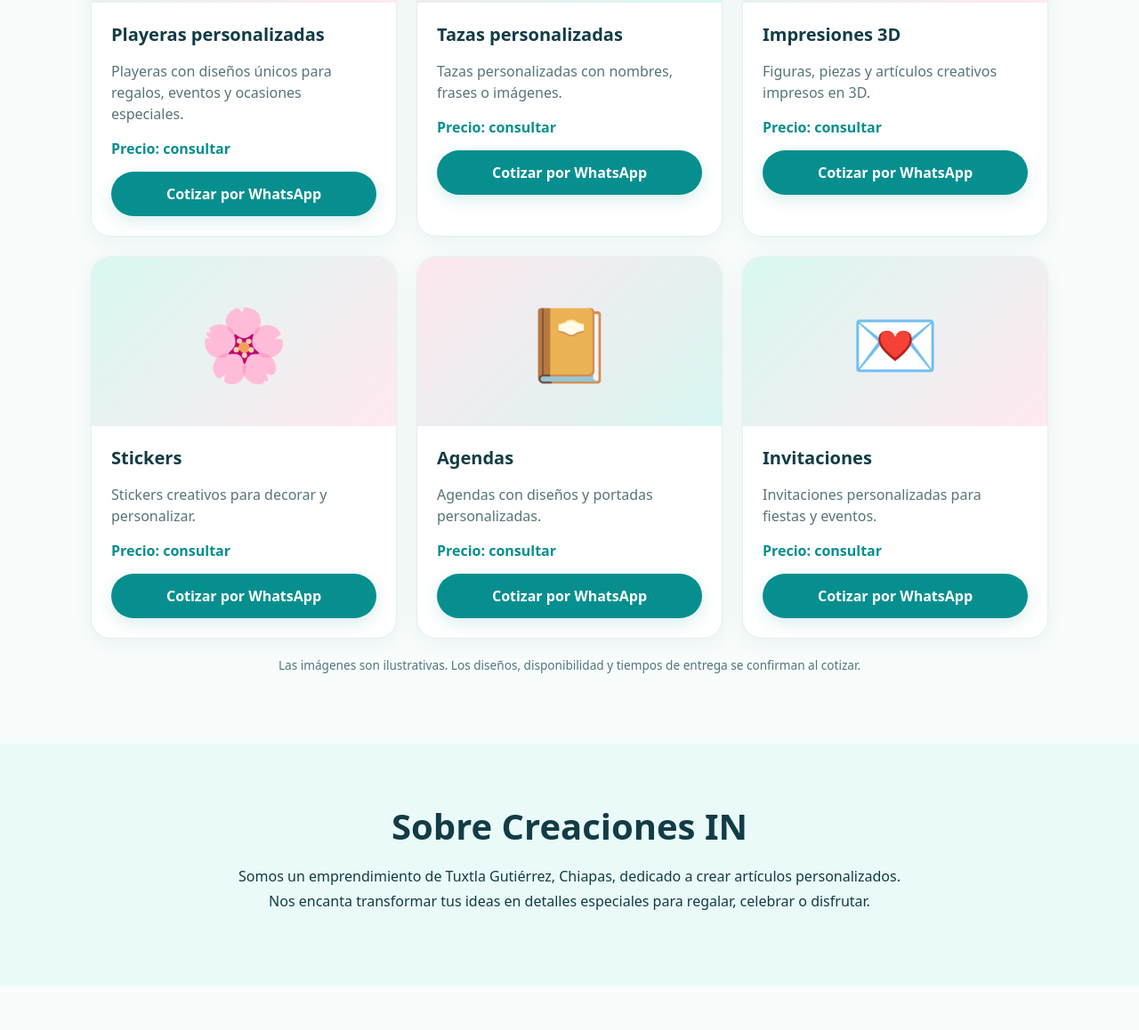
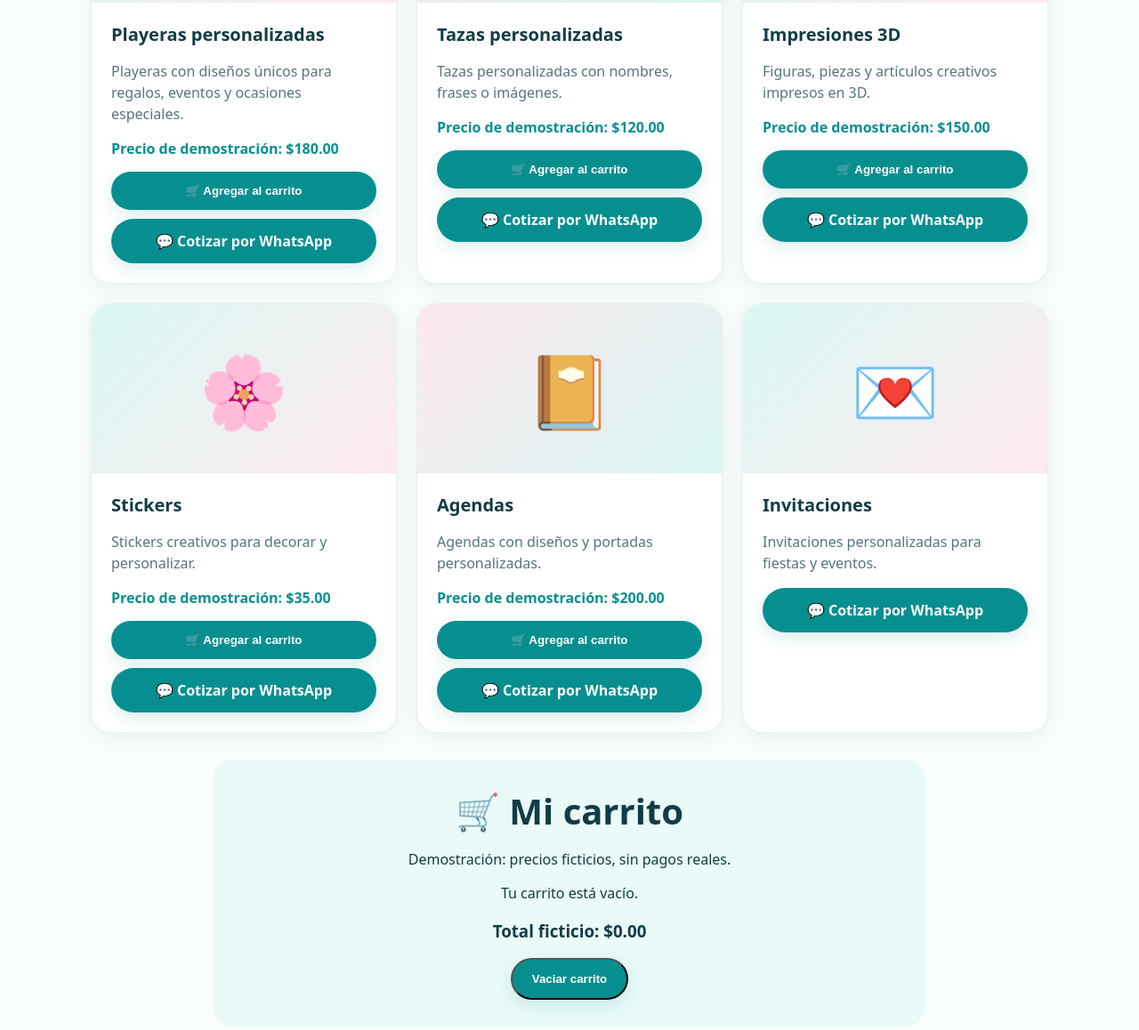
Before and after one commit to Yiyi0584/creaciones-in, a plain HTML site: page index.html in a window 1280 px wide. Shown: the part 1135-2293 px from the top of the page at 89% size. Drawn offline with Linux system fonts and the light colour scheme.

Commit message:
Implement shopping cart feature in index.html
Added shopping cart functionality with demo prices and update logic.

```diff
--- a/index.html
+++ b/index.html
@@ -62,6 +62,148 @@ const preciosDemo = {
   'Stickers': 35,
   'Agendas': 200
 };
-  const root=document.getElementById('productos');products.forEach(p=>{const card=document.createElement('article');card.className='product';const visual=document.createElement('div');visual.className='visual';visual.textContent=p.emoji;const info=document.createElement('div');info.className='info';const title=document.createElement('h3');title.textContent=p.name;const desc=document.createElement('p');desc.textContent=p.description;const price=document.createElement('span');price.className='price';price.textContent='Precio: consultar';const a=document.createElement('a');a.className='btn';a.textContent='Cotizar por WhatsApp';a.href='https://wa.me/529612331232?text='+encodeURIComponent('Hola, Creaciones IN. Quisiera cotizar: '+p.name+'.');a.target='_blank';a.rel='noopener noreferrer';info.append(title,desc,price,a);card.append(visual,info);root.append(card)});document.getElementById('year').textContent=new Date().getFullYear();
+
+const root = document.getElementById('productos');
+const carrito = [];
+
+const formatoPrecio = n =>
+  n.toLocaleString('es-MX', {
+    style: 'currency',
+    currency: 'MXN'
+  });
+
+const panel = document.createElement('section');
+panel.id = 'carrito-demo';
+panel.style.cssText =
+  'background:#e9faf8;padding:30px 20px;text-align:center;border-radius:22px;margin:30px auto;max-width:800px';
+
+panel.innerHTML = `
+  <h2>🛒 Mi carrito</h2>
+  <p>Demostración: precios ficticios, sin pagos reales.</p>
+  <div id="lista-carrito"></div>
+  <h3 id="total-carrito">Total: $0.00 MXN</h3>
+  <button id="vaciar-carrito" class="btn" type="button">
+    Vaciar carrito
+  </button>
+`;
+
+root.insertAdjacentElement('afterend', panel);
+
+function actualizarCarrito() {
+  const lista = document.getElementById('lista-carrito');
+  lista.replaceChildren();
+
+  let total = 0;
+
+  if (carrito.length === 0) {
+    const mensaje = document.createElement('p');
+    mensaje.textContent = 'Tu carrito está vacío.';
+    lista.append(mensaje);
+  }
+
+  carrito.forEach((producto, indice) => {
+    total += producto.precio;
+
+    const fila = document.createElement('div');
+    fila.style.cssText =
+      'padding:12px;border-bottom:1px solid #b6ded9';
+
+    const nombre = document.createElement('span');
+    nombre.textContent =
+      producto.nombre + ' — ' + formatoPrecio(producto.precio);
+
+    const quitar = document.createElement('button');
+    quitar.type = 'button';
+    quitar.textContent = ' ✕ Quitar';
+    quitar.style.marginLeft = '12px';
+
+    quitar.addEventListener('click', () => {
+      carrito.splice(indice, 1);
+      actualizarCarrito();
+    });
+
+    fila.append(nombre, quitar);
+    lista.append(fila);
+  });
+
+  document.getElementById('total-carrito').textContent =
+    'Total ficticio: ' + formatoPrecio(total);
+}
+
+document.getElementById('vaciar-carrito')
+  .addEventListener('click', () => {
+    carrito.length = 0;
+    actualizarCarrito();
+  });
+
+products.forEach(p => {
+  const card = document.createElement('article');
+  card.className = 'product';
+
+  const visual = document.createElement('div');
+  visual.className = 'visual';
+  visual.textContent = p.emoji;
+
+  const info = document.createElement('div');
+  info.className = 'info';
+
+  const titulo = document.createElement('h3');
+  titulo.textContent = p.name;
+
+  const descripcion = document.createElement('p');
+  descripcion.textContent = p.description;
+
+  info.append(titulo, descripcion);
+
+  if (p.modalidad === 'ambas') {
+    const precio = preciosDemo[p.name];
+
+    const etiqueta = document.createElement('span');
+    etiqueta.className = 'price';
+    etiqueta.textContent =
+      'Precio de demostración: ' + formatoPrecio(precio);
+
+    const comprar = document.createElement('button');
+    comprar.className = 'btn';
+    comprar.type = 'button';
+    comprar.textContent = '🛒 Agregar al carrito';
+    comprar.style.cssText =
+      'width:100%;border:0;cursor:pointer;margin-bottom:10px';
+
+    comprar.addEventListener('click', () => {
+      carrito.push({
+        nombre: p.name,
+        precio: precio
+      });
+      actualizarCarrito();
+      document.getElementById('carrito-demo')
+        .scrollIntoView({behavior:'smooth'});
+    });
+
+    info.append(etiqueta, comprar);
+  }
+
+  const cotizar = document.createElement('a');
+  cotizar.className = 'btn';
+  cotizar.textContent = '💬 Cotizar por WhatsApp';
+
+  cotizar.href =
+    'https://wa.me/529612331232?text=' +
+    encodeURIComponent(
+      'Hola, Creaciones IN. Quisiera cotizar: ' + p.name
+    );
+
+  cotizar.target = '_blank';
+  cotizar.rel = 'noopener noreferrer';
+
+  info.append(cotizar);
+  card.append(visual, info);
+  root.append(card);
+});
+
+actualizarCarrito();
+
+document.getElementById('year').textContent =
+  new Date().getFullYear();
 </script>
 </body></html>
```
